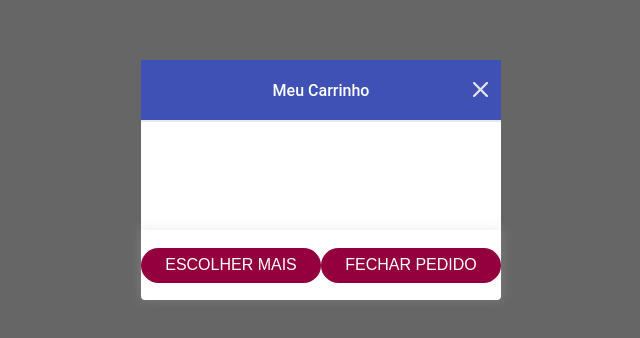
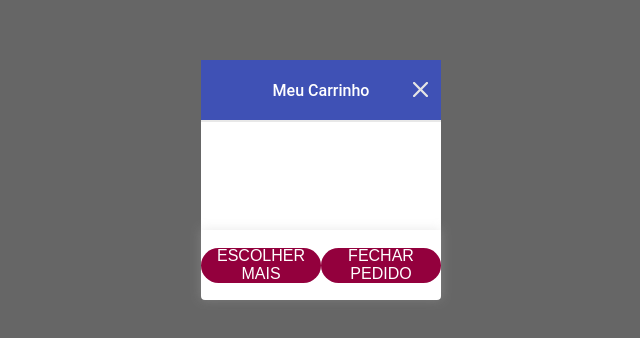
Before and after one commit to alanaraujop/megahack-sebrae, a React (Create React App) app: page / in a window 1280 px wide. Shown: the part 220-558 px from the top of the page, without its empty margins (319-959 px from the left). Built offline with nearby package versions, Linux system fonts and the light colour scheme.

Commit message:
Button width props

```diff
--- a/src/components/elements/Button/Button.js
+++ b/src/components/elements/Button/Button.js
@@ -1,12 +1,13 @@
 import React from 'react';
 import * as S from './ButtonStyled';
 
-const Button = ({ action, children, color='primary', outlined, disabled })=> (
+const Button = ({ action, children, color='primary', outlined, disabled, width })=> (
   <S.Button
     onClick={action}
     color={color}
     disabled={disabled}
     outlined={outlined}
+    width={width}
   >
     {children}
   </S.Button>
--- a/src/components/elements/Button/ButtonStyled.js
+++ b/src/components/elements/Button/ButtonStyled.js
@@ -31,7 +31,7 @@ export const Button = styled.button`
   border-radius: 20px;
   height: 35px;
   transition: all 0.08s ease-in-out;
-  width: 180px;
+  width: ${props => props.width || '180px'};
   outline: none;
   display: flex;
   justify-content: center;
```
